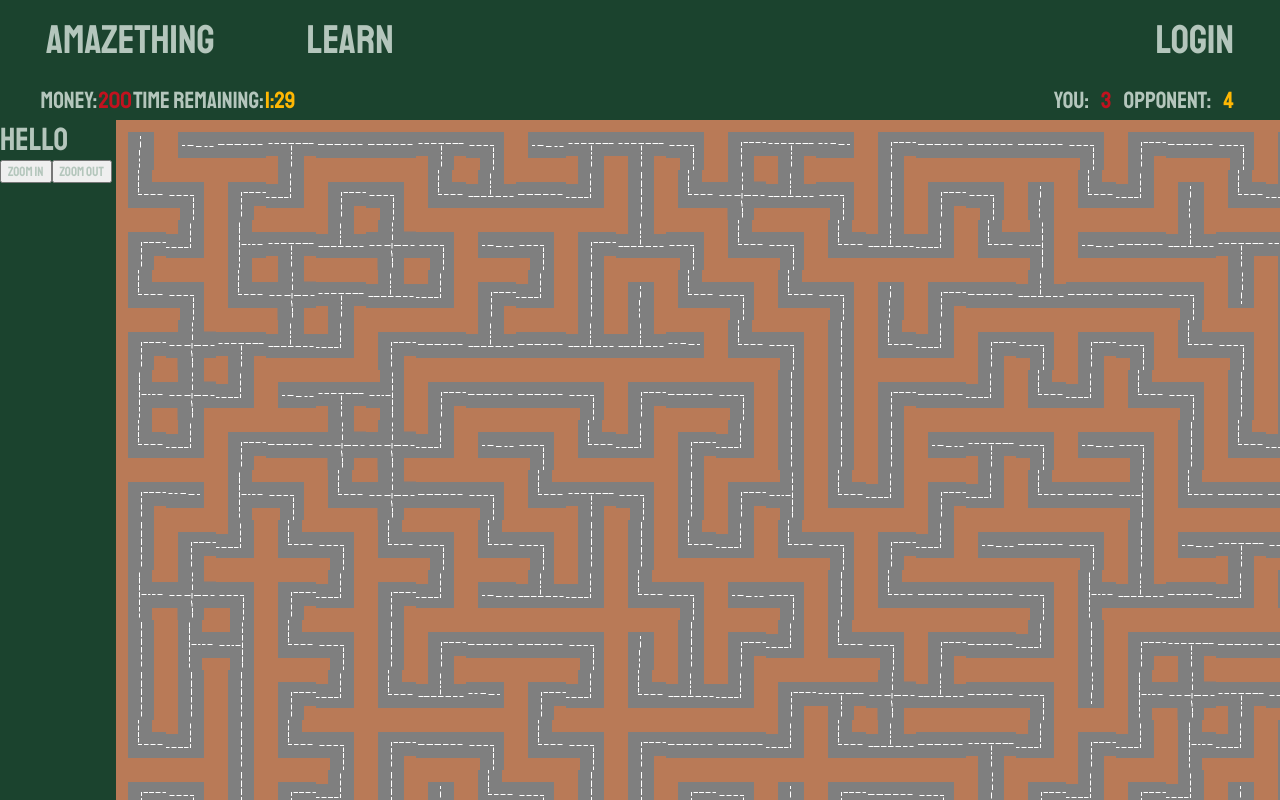
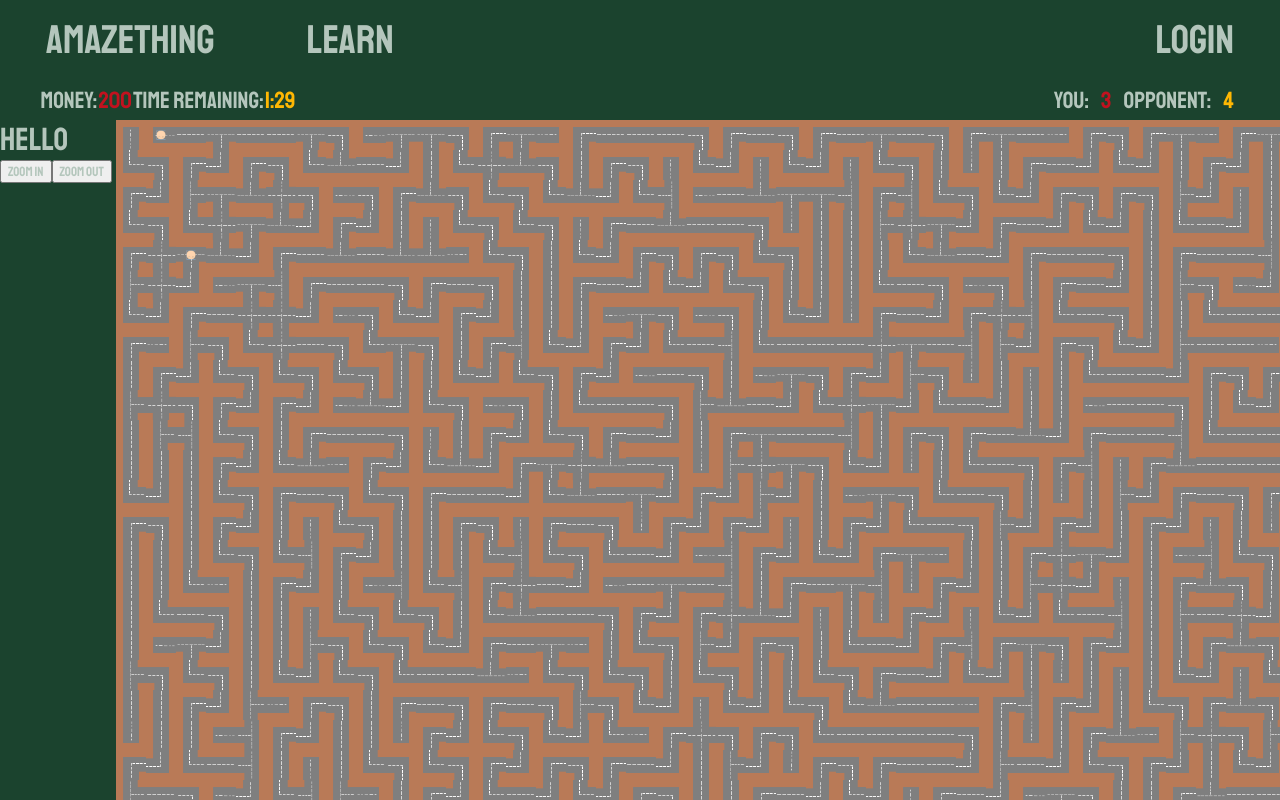
Before and after one commit to vadim-nest/aMAZEthing, a React (Vite) app in the folder Client/: page /game in a window 1280 px wide. Built offline with nearby package versions, Linux system fonts and the light colour scheme.

Commit message:
feat(game, maze, toolbar, minion): generate minion component, enable clicking of tile and minion
Game keeps track of which minion and which tile has been clicked most recently

```diff
--- a/Client/src/components/game.tsx
+++ b/Client/src/components/game.tsx
@@ -3,10 +3,15 @@ import Maze from './maze';
 import GameStats from './gameStats';
 import ToolBar from './toolbar';
 import { useState } from 'react';
+import { minionType } from '../utils/types';
 
 function Game() {
 
-  const [boxSize, setBoxSize] = useState(50);
+  const [boxSize, setBoxSize] = useState(30);
+  const [mazeCompleted, setMazeCompleted] = useState(false);
+  const [minions, setMinions] = useState<minionType[]>([{id: 0, xPos: 1, yPos: 0}, {id: 4, xPos: 2, yPos: 4}]);
+  const [currentMinion, setCurrentMinion] = useState<null | number>(null);
+  const [currentTile, setCurrentTile] = useState<null | {xPos:number, yPos:number}>(null);
   const minBoxSize = 5;
   const maxBoxSize = 100;
 
@@ -15,8 +20,8 @@ function Game() {
       <div>
         <GameStats/>
         <div className='gameContainer'>
-          <ToolBar setBoxSize={setBoxSize} minBoxSize={minBoxSize} maxBoxSize={maxBoxSize}/>
-          <Maze boxSize={boxSize}/>
+          <ToolBar setBoxSize={setBoxSize} minBoxSize={minBoxSize} maxBoxSize={maxBoxSize} currentMinion={currentMinion} currentTile={currentTile}/>
+          <Maze boxSize={boxSize} setMazeCompleted={() => setMazeCompleted(true)} minions={minions} setCurrentMinion={setCurrentMinion} setCurrentTile={setCurrentTile}/>
         </div>
       </div>
     </>
--- a/Client/src/components/maze.tsx
+++ b/Client/src/components/maze.tsx
@@ -2,9 +2,17 @@ import { useEffect, useState } from "react";
 import '../css/maze.css';
 import { Graph, value } from "../utils/graph";
 import { generateMaze } from "../utils/maze";
+import { minionType } from "../utils/types";
 import MazeTile from "./mazeTile";
+import Minion from "./minion";
 
-function Maze({boxSize}: {boxSize:number}) {
+function Maze({boxSize, setMazeCompleted, setCurrentMinion, minions, setCurrentTile}: {
+  boxSize:number,
+  setMazeCompleted: () => void,
+  minions: minionType[],
+  setCurrentMinion: React.Dispatch<React.SetStateAction<number | null>>,
+  setCurrentTile: React.Dispatch<React.SetStateAction<null | {xPos:number, yPos:number}>>,
+}) {
 
   // TODO: Set as state
 
@@ -12,26 +20,30 @@ function Maze({boxSize}: {boxSize:number}) {
   let height = 48;
   // const [boxSize, setBoxSize] = useState(50);
 
+  function setCurrentTileHelper(value: number) {
+    setCurrentTile({
+      xPos: value%width,
+      yPos: Math.floor(value / width)
+    })
+  }
+
   const array: {value: value, classes: ('b' | 't' | 'l' | 'r')[]}[] = [];
   for (let i = 0; i < width*height; i++) {
     array.push({value: i, classes: []})
   }
   const [maze, setMaze] = useState(array);
   const [displayVisited, setDisplayVisited] = useState<value[]>([]);
-  const [displayClasses, setDisplayClasses] = useState<{[key: value]: string[]}>({});
+  // const [displayClasses, setDisplayClasses] = useState<{[key: value]: string[]}>({});
   const [mazeGenerated, setMazeGenerated] = useState(false);
-  const [mazeAnimating, setMazeAnimating] = useState(true);
   const [allTilesHidden, setAllTilesHidden] = useState(true);
   let currentGraph: Graph;
 
   useEffect(() => {
     const mazeTiles = document.getElementsByClassName('mazeTile');
     if (mazeGenerated === false) {
-      console.log(mazeGenerated)
       setMazeGenerated(true);
       const {graph, visited, classes} = generateMaze(width, height);
       currentGraph = graph;
-      setDisplayClasses(classes);
       setDisplayVisited(visited);
       setMaze(oldMaze => {
         const newMaze = [...oldMaze];
@@ -44,10 +56,10 @@ function Maze({boxSize}: {boxSize:number}) {
         return newMaze;
       })
     }
-    else if (mazeAnimating) {
+    else if (allTilesHidden) {
       const mazeTiles = document.getElementsByClassName('mazeTile');
       const halfway = Math.floor(mazeTiles.length/2);
-      let index = 0;
+      let index = -1;
       function step() {
         for (let i = 0; i < 50 - 49*((Math.abs(halfway - index)/halfway)); i++) {
           index++;
@@ -57,7 +69,10 @@ function Maze({boxSize}: {boxSize:number}) {
         }
 
         if (index < displayVisited.length) requestAnimationFrame(step)
-        else setAllTilesHidden(false);
+        else {
+          setAllTilesHidden(false);
+          setMazeCompleted();
+        };
       }
       requestAnimationFrame(step);
     }
@@ -67,7 +82,8 @@ function Maze({boxSize}: {boxSize:number}) {
     <>
       <div className="mazeOuter" onContextMenu={(e)=> e.preventDefault()}>
         <div className="mazeInner" style={{gridTemplateColumns: `repeat(${width}, 1fr)`}}>
-        {maze.map((value: {value: value, classes: string[]}, index) => <MazeTile key={index} generated={allTilesHidden} value={value.value as string} classes={value.classes} boxSize={boxSize}/>)}
+          {minions.map(minion => <Minion boxSize={boxSize} minion={minion} setCurrentMinion={setCurrentMinion} setCurrentTile={setCurrentTile}/>)}
+        {maze.map((value: {value: value, classes: string[]}, index) => <MazeTile key={index} generated={allTilesHidden} value={value.value as string} classes={value.classes} boxSize={boxSize} setCurrentMinion={setCurrentMinion} setCurrentTileHelper={setCurrentTileHelper} setCurrentTile={setCurrentTile}/>)}
         </div>
       </div>
     </>
--- a/Client/src/components/mazeTile.tsx
+++ b/Client/src/components/mazeTile.tsx
@@ -1,9 +1,20 @@
 import '../css/mazeTile.css';
 
-function MazeTile({value, classes, boxSize, generated}: {value: string, classes: string[], boxSize: number, generated: boolean}) {
+function MazeTile({value, classes, boxSize, generated, setCurrentTileHelper, setCurrentTile, setCurrentMinion}: {
+  value: string,
+  classes: string[],
+  boxSize: number,
+  generated: boolean,
+  setCurrentTileHelper: (value:number) => void,
+  setCurrentTile: React.Dispatch<React.SetStateAction<null | {xPos:number, yPos:number}>>,
+  setCurrentMinion: React.Dispatch<React.SetStateAction<number | null>>,
+}) {
   return (
     <>
-      <div className={`mazeTile ${classes.join(' ')} ${value} ${generated && 'showNone'}`} style={{height: `${boxSize}px`, width: `${boxSize}px`}}/>
+      <div onContextMenu={() => setCurrentTileHelper(Number(value))} onClick={() => {
+        setCurrentMinion(null);
+        setCurrentTile(null);
+      }} className={`mazeTile ${classes.join(' ')} ${value} ${generated && 'showNone'}`} style={{height: `${boxSize}px`, width: `${boxSize}px`}}/>
     </>
   );
 }
--- /dev/null
+++ b/Client/src/components/minion.tsx
@@ -0,0 +1,26 @@
+import '../css/minion.css';
+import { minionType } from '../utils/types';
+
+function Minion({boxSize, minion, setCurrentMinion, setCurrentTile}: {boxSize: number,
+  minion: minionType,
+  setCurrentMinion: React.Dispatch<React.SetStateAction<number | null>>,
+  setCurrentTile: React.Dispatch<React.SetStateAction<null | {xPos:number, yPos:number}>>,
+}) {
+
+  function handleClick() {
+    setCurrentMinion(minion.id);
+  }
+
+  function handleContextMenu() {
+    setCurrentTile({
+      xPos: minion.xPos,
+      yPos: minion.yPos
+    })
+  }
+
+  return (
+    <div onClick={handleClick} onContextMenu={handleContextMenu} className="minion" style={{height: `${boxSize}px`, width: `${boxSize}px`, top: `${boxSize*minion.yPos}px`, left: `${boxSize*minion.xPos}px`}}/>
+  )
+}
+
+export default Minion;
--- a/Client/src/components/toolbar.tsx
+++ b/Client/src/components/toolbar.tsx
@@ -1,6 +1,12 @@
 import '../css/toolbar.css';
 
-function ToolBar({setBoxSize, minBoxSize, maxBoxSize}: {setBoxSize: React.Dispatch<React.SetStateAction<number>>, minBoxSize: number, maxBoxSize: number}) {
+function ToolBar({setBoxSize, minBoxSize, maxBoxSize, currentMinion, currentTile}: {
+  setBoxSize: React.Dispatch<React.SetStateAction<number>>,
+  minBoxSize: number,
+  maxBoxSize: number,
+  currentMinion: null | number,
+  currentTile: null | {xPos:number, yPos:number},
+}) {
 
   function zoomIn(amount: number) {
     setBoxSize(oldBoxSize => {
@@ -21,6 +27,12 @@ function ToolBar({setBoxSize, minBoxSize, maxBoxSize}: {setBoxSize: React.Dispat
       <h1>Hello</h1>
       <button onClick={()=>zoomIn(10)}>Zoom In</button>
       <button onClick={()=>zoomOut(10)}>Zoom Out</button>
+      {currentMinion !== null && <h1>The current minion is {currentMinion}</h1>}
+      {currentTile !== null && <>
+        <h1>The current tile is</h1>
+        <p>X: {currentTile.xPos}</p>
+        <p>Y: {currentTile.yPos}</p>
+      </>}
     </div>
   );
 }
--- /dev/null
+++ b/Client/src/css/minion.css
@@ -0,0 +1,7 @@
+.minion {
+  position: absolute;
+  background-image: url('../assets/tiles/minion-v1.png');
+  background-size: contain;
+  width: 30px;
+  height: 30px;
+}
--- /dev/null
+++ b/Client/src/utils/types.ts
@@ -0,0 +1,5 @@
+export interface minionType {
+  id: number;
+  xPos: number;
+  yPos: number;
+}
```
Also changed, not shown: Client/src/assets/tiles/minion-v1.png (added), Client/src/css/mazeTile.css (line endings or trailing spaces).
